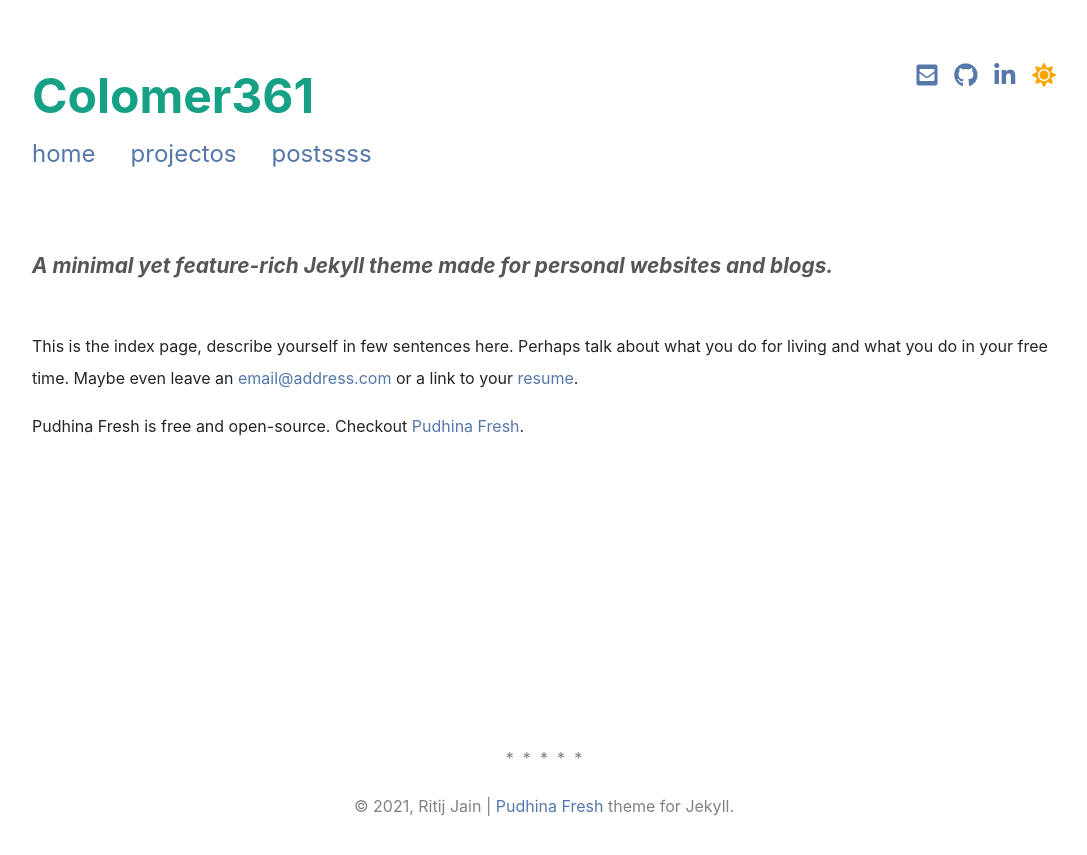
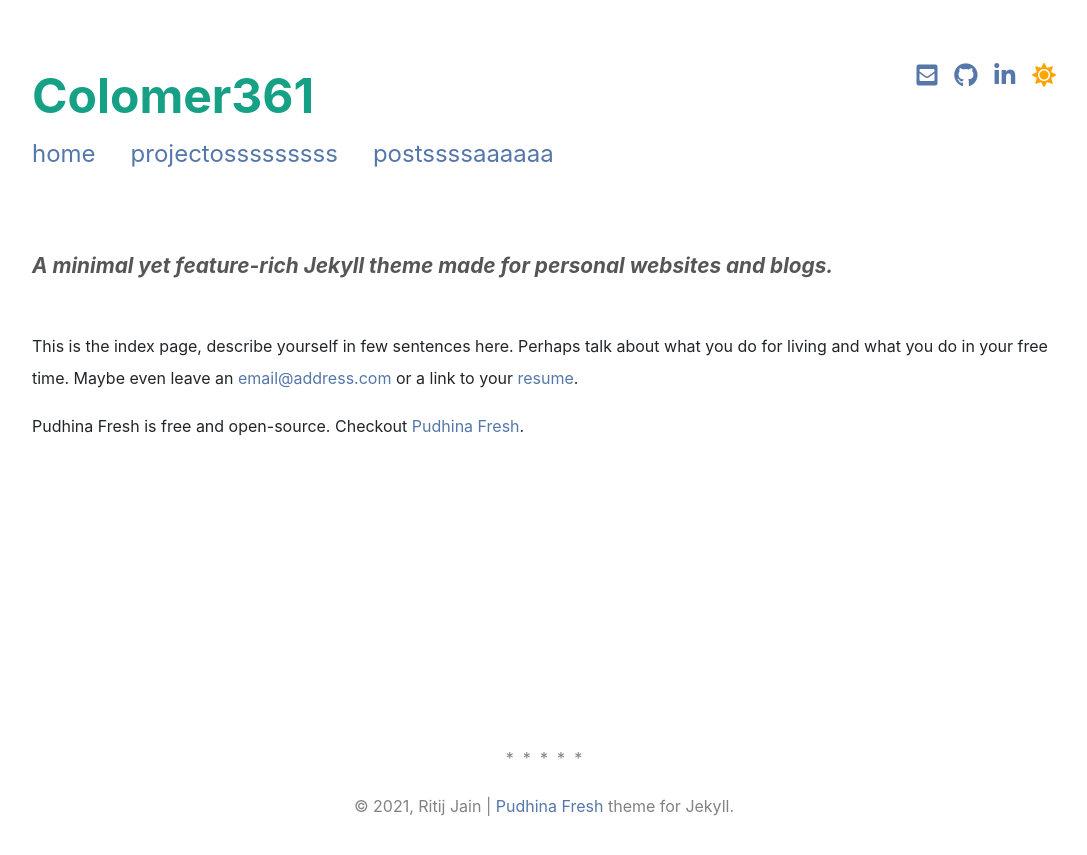
Before and after one commit to colomer361/colomer361.github.io, a Jekyll site: the page built from index.md, in a window 1280 px wide. Shown: the top 855 px of the page, without its empty margins (96-1183 px from the left). Built offline with Jekyll 4.4.1, drawn with Linux system fonts in a browser that asks for light colours; nearby versions of some CDN libraries; a style sheet for code colours, icons or effects is not loaded.

Commit message:
Update header.html

```diff
--- a/_includes/header.html
+++ b/_includes/header.html
@@ -7,8 +7,8 @@
 {% endif %}
 <ul class="menu">
 <li class="menu__entry"><a href="https://colomer361.github.io/">home</a></li>
-<li class="menu__entry"><a href="{{site.url}}/projects">projectos</a></li>
-<li class="menu__entry"><a href="{{site.url}}/posts">postssss</a></li>
+<li class="menu__entry"><a href="{{site.url}}/projects">projectosssssssss</a></li>
+<li class="menu__entry"><a href="{{site.url}}/posts">postssssaaaaaa</a></li>
 </ul>
 </div>
 <ul class="social-links">
```
